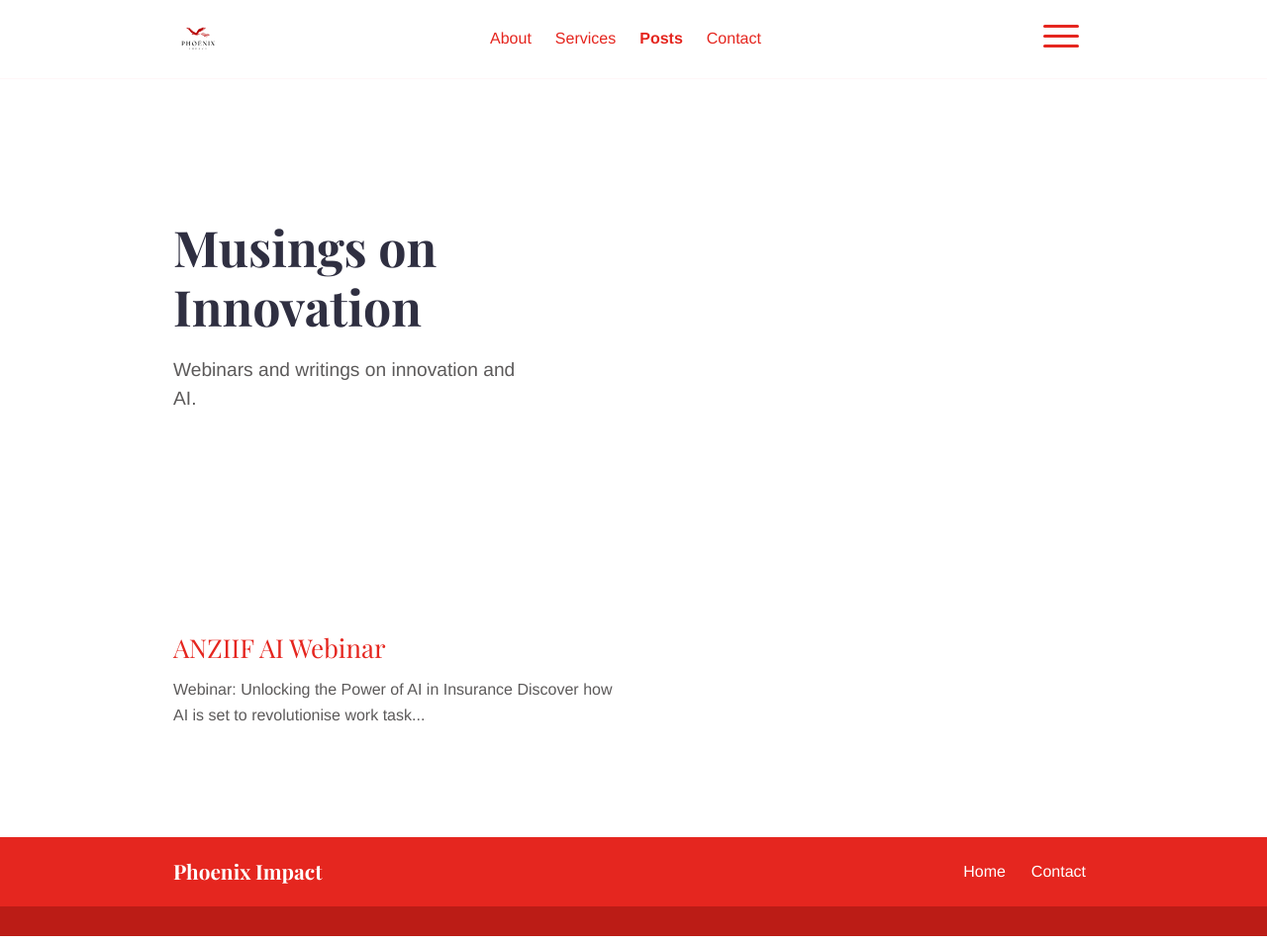
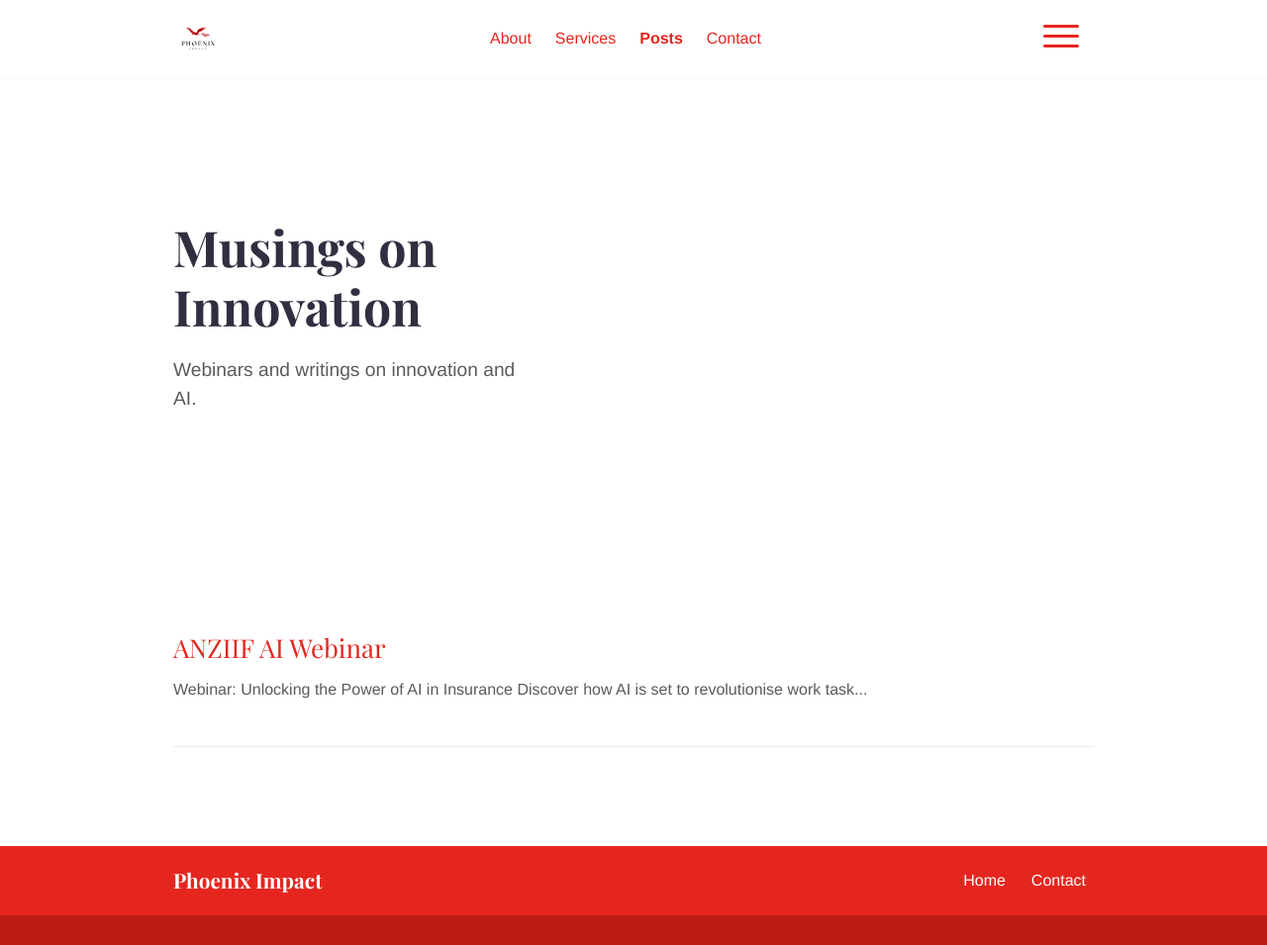
Before and after one commit to phoenix-impact/phoenix-impact.github.io, a Jekyll site: the page built from posts.md, in a window 1280 px wide. Shown: the whole page at 99% size. Built offline with Jekyll 4.4.1, drawn with Linux system fonts in a browser that asks for light colours.

Commit message:
posts grid to list

```diff
--- a/_layouts/posts.html
+++ b/_layouts/posts.html
@@ -11,7 +11,7 @@ bodyClass: "page-posts"
             </div>
             {% if page.intro_image %}
             <div class="col-12 col-md-5 col-lg-6 order-1 order-md-2 position-relative">
-        <img alt={{ page.title }} class="intro-image{% if page.intro_image_hide_on_mobile %} intro-image-hide-mobile{% endif %}" src="{{ page.intro_image | relative_url }}" />
+                <img alt="{{ page.title }}" class="intro-image{% if page.intro_image_hide_on_mobile %} intro-image-hide-mobile{% endif %}" src="{{ page.intro_image | relative_url }}" />
             </div>
             {% endif %}
         </div>
@@ -19,18 +19,14 @@ bodyClass: "page-posts"
 </div>
 
 <div class="container pt-6 pb-6">
-  <div class="row">
+    <ul class="post-list">
         {% for post in site.posts %}
-    <div class="col-12 col-md-6 mb-3">
-      <div class="post post-summary">
-        <div class="post-content">
+        <li class="post post-summary mb-4">
             <h2 class="post-title">
                 <a href="{{ post.url | relative_url }}">{{ post.title }}</a>
             </h2>
             <p>{{ post.excerpt | markdownify | strip_html | truncate: 100 }}</p>
+        </li>
+        {% endfor %}
+    </ul>
 </div>
-      </div>
-    </div>
-    {% endfor %}
-  </div>
-</div>
--- a/_sass/pages/_page-post.scss
+++ b/_sass/pages/_page-post.scss
@@ -11,3 +11,14 @@
     }
   }
 }
+
+.post-list {
+  list-style: none;
+  padding: 0;
+  margin: 0;
+}
+
+.post-list .post-summary {
+  border-bottom: 1px solid #eee;
+  padding-bottom: 1.5rem;
+}
```
Lines whose indentation alone changed are shown as unchanged.
